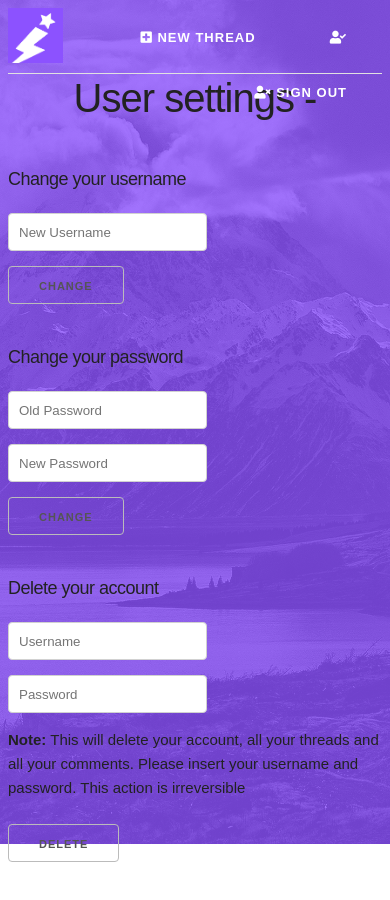
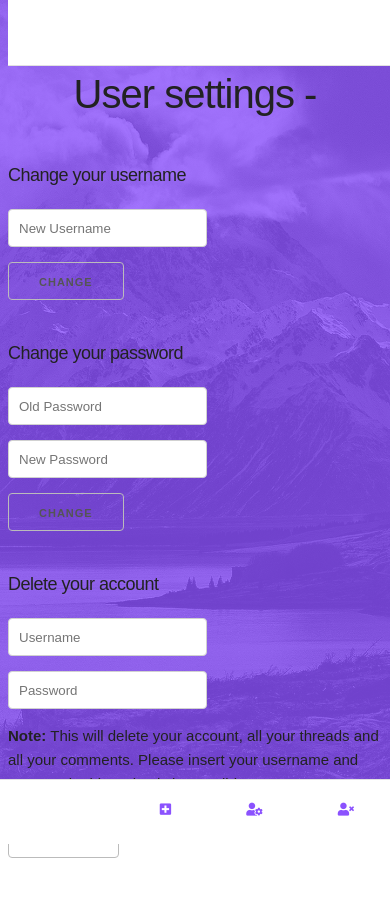
Before and after one commit to btor-site/btor, a website: page public/settings/index.ejs in a window 390 px wide. Drawn offline with nearby package versions, Linux system fonts and the light colour scheme; files that its build step writes are made by us from their sources; files whose address does not match are found by name.

Commit message:
Make site mobile friendly

```diff
--- a/index.js
+++ b/index.js
@@ -79,6 +79,7 @@ app.use(compression())
 app.use(helmet({
     contentSecurityPolicy: false
 }))
+app.use('/assets', express.static('public/assets'))
 
 app.use('/api/users/new', userLimiter)
 app.use('/api/threads/new', threadLimiter)
@@ -226,10 +227,6 @@ app.get('/scripts/:page/index.js', async (req, res) => {
 
 app.get('/styles/:page/styles.css', async (req, res) => {
     res.sendFile(__dirname + `/public/${req.params.page}/styles.css`)
-})
-
-app.get('/assets/:path', async (req, res) => {
-    res.sendFile(__dirname + `/public/assets/${req.params.path}`)
 })
 
 // API
--- /dev/null
+++ b/public/assets/navbar/styles.css
@@ -0,0 +1,81 @@
+.navbar {
+    text-align: center;
+    height: 65px;
+}
+
+.navBtn {
+    color: #8B52FE;
+    border: none;
+    margin: 0 !important;
+    height: 40px;
+    border-radius: 0 !important;
+    font-size: 13px;
+    margin-top: 10px !important;
+    padding-left: 15px !important;
+    padding-right: 15px !important;
+}
+
+body {
+    margin-top: 70px;
+}
+
+.bottombar {
+    bottom: 0;
+    position: fixed;
+    width: 100%;
+    left: 0;
+    background-color: white;
+}
+
+@media (min-width: 950px) {
+    .searchBar {
+        margin-left: -275px;
+    }
+}
+
+@media (min-width: 750px) {
+    .bottombar {
+        display: none;
+    }
+}
+
+@media (max-width: 750px) {
+    .topBtn {
+        display: none;
+    }
+    body {
+        margin-bottom: 70px;
+    }
+}
+
+.bottomBtn {
+    padding-right:35px !important;
+    padding-left: 35px !important;
+}
+
+.navBtn:hover {
+    background-color: #F5F5F5;
+    border-bottom: 2px solid #6214ff;
+    color: #8B52FE;
+}
+
+.logo {
+    text-align: left;
+    text-decoration: none;
+    float: left;
+    color: #000;
+    margin-right: -55px;
+    margin-top: 5px;
+}
+
+.topbar {
+    position: fixed;
+    top: 0;
+    width: 100%;
+    overflow: hidden;
+    background-color: white;
+}
+
+hr {
+    margin: 0px !important;
+}
--- a/public/homepage/styles.css
+++ b/public/homepage/styles.css
@@ -1,43 +1,25 @@
-.navbar {
-    text-align: center;
-    height: 65px;
-}
-
-.navBtn {
-    color: #8B52FE;
-    border: none;
-    margin: 5px;
-    height: 40px;
-    border-radius: 0 !important;
-    font-size: 13px;
-    margin-top: 10px;
-}
-
-.navBtn:hover {
-    background-color: #F5F5F5;
-    border-bottom: 2px solid #6214ff;
-    color: #8B52FE;
-}
-
-.logo {
-    text-align: left;
-    position: absolute;
-    text-decoration: none;
-    color: #000;
-}
-
-hr {
-    margin: 0px !important;
-}
-
 .thread {
     background-color: #f2f2f2;
     padding: 10px;
     border-radius: 10px;
     margin: 20px auto;
-    width: 35%;
     text-decoration: none;
     border: 1px solid #d1d1d1;
+}
+
+@media (min-width: 750px) {
+    .thread {
+        width: 35%;
+    }
+}
+
+@media (max-width: 750px) {
+    .thread {
+        width: 70%;
+    }
+    .banner {
+        display: none;
+    }
 }
 
 .title {
@@ -50,19 +32,13 @@ hr {
     color: #6214ff
 }
 
-.topbar {
-    position: sticky;
-    top: 0;
-    background-color: white;
-}
-
 .banner {
     width: 100%;
 }
 
 .searchBar {
-    position: absolute;
-    right: 25px;
+    margin-right: 25px;
+    float: right;
     text-decoration: none;
     color: #000;
     margin-top: 10px;
--- a/public/settings/index.ejs
+++ b/public/settings/index.ejs
@@ -10,20 +10,29 @@
     <link rel="stylesheet" href="/styles/settings/styles.css">
 
     <link rel="stylesheet" href="https://cdnjs.cloudflare.com/ajax/libs/font-awesome/5.15.1/css/all.min.css">
+    <link rel="stylesheet" href="/assets/navbar/styles.css">
 </head>
 
 <body>
+
+    <!-- Navbars -->
     <div class="topbar">
         <div class="navbar">
-            <a href="/">
-                <h3 class="logo"><img src="/assets/logo.png" height="55"></h3>
-            </a>
-            <a href="/threads/new""><button class=" navBtn"><i class="fa fa-plus-square"></i> New thread</button></a>
-            <a href="/settings"><button class="navBtn"><i class="fa fa-user-check"></i> <%=username%></button></a>
-            <a href="/logout"><button class="navBtn"><i class="fa fa-user-times"></i> Sign out</button></a>
+            <a href="/"><img src="/assets/logo.png" height="55" class="logo"></a>
+            <a href="/threads/new"><button class="navBtn topBtn"><i class="fa fa-plus-square"></i> New thread</button></a>
+            <a href="/settings"><button class="navBtn topBtn"><i class="fa fa-user-cog"></i> <%=username%></button></a>
+            <a href="/logout"><button class="navBtn topBtn"><i class="fa fa-user-times"></i> Sign out</button></a>
         </div>
         <hr>
     </div>
+    <div class="bottombar navbar">
+        <hr>
+        <a href="/threads/new"><button class="navBtn bottomBtn"><i class="fa fa-plus-square"></i></button></a>
+        <a href="/settings"><button class="navBtn bottomBtn"><i class="fa fa-user-cog"></i> <%=username%></button></a>
+        <a href="/logout"><button class="navBtn bottomBtn"><i class="fa fa-user-times"></i></button></a>
+    </div>
+    <!-- Navbars -->
+
     <h1 class="title">User settings - <%=username%></h1>
     <br>
     <div class="page1">
--- a/public/settings/styles.css
+++ b/public/settings/styles.css
@@ -1,35 +1,3 @@
-.navbar {
-    text-align: center;
-    height: 65px;
-}
-
-.navBtn {
-    color: #8B52FE;
-    border: none;
-    margin: 5px;
-    height: 40px;
-    border-radius: 0 !important;
-    font-size: 13px;
-    margin-top: 10px;
-}
-
-.navBtn:hover {
-    background-color: #F5F5F5;
-    border-bottom: 2px solid #6214ff;
-    color: #8B52FE;
-}
-
-.logo {
-    text-align: left;
-    position: absolute;
-    text-decoration: none;
-    color: #000;
-}
-
-hr {
-    margin: 0px !important;
-}
-
 input[type=submit] {
     background-color: #8B52FE !important;
     color: white !important;
--- a/public/thread/styles.css
+++ b/public/thread/styles.css
@@ -1,35 +1,3 @@
-.navbar {
-    text-align: center;
-    height: 65px;
-}
-
-.navBtn {
-    color: #8B52FE;
-    border: none;
-    margin: 5px;
-    height: 40px;
-    border-radius: 0 !important;
-    font-size: 13px;
-    margin-top: 10px;
-}
-
-.navBtn:hover {
-    background-color: #F5F5F5;
-    border-bottom: 2px solid #6214ff;
-    color: #8B52FE;
-}
-
-.logo {
-    text-align: left;
-    position: absolute;
-    text-decoration: none;
-    color: #000;
-}
-
-hr {
-    margin: 0px !important;
-}
-
 .comment {
     background-color: #f2f2f2;
     box-shadow: 1px 10px 5px -10px rgba(0, 0, 0, 0.9);
@@ -79,11 +47,6 @@ textarea {
     text-align: center;
 }
 
-.topbar {
-    position: sticky;
-    top: 0;
-    background-color: white;
-}
 
 @media (min-width: 750px) {
     .comment {
```
Also changed, not shown: public/homepage/index.ejs (+15 -6 lines), public/thread/index.ejs (+15 -7 lines).
